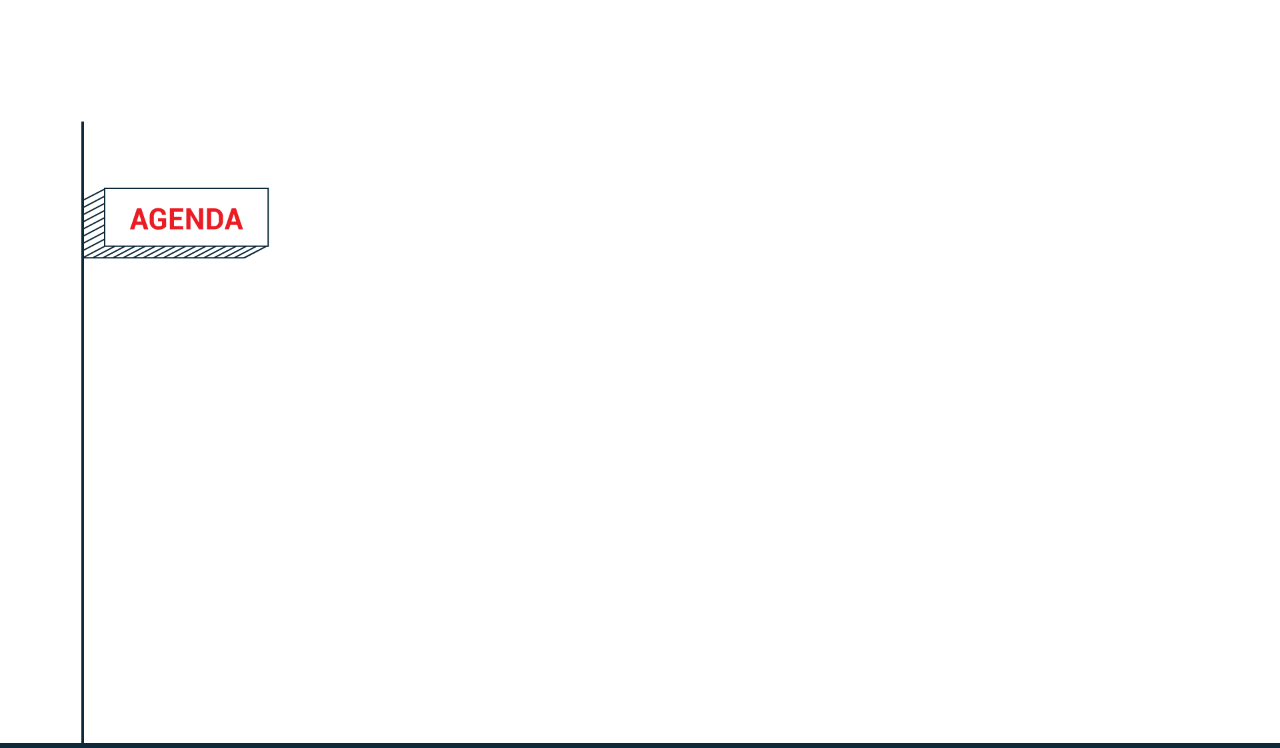
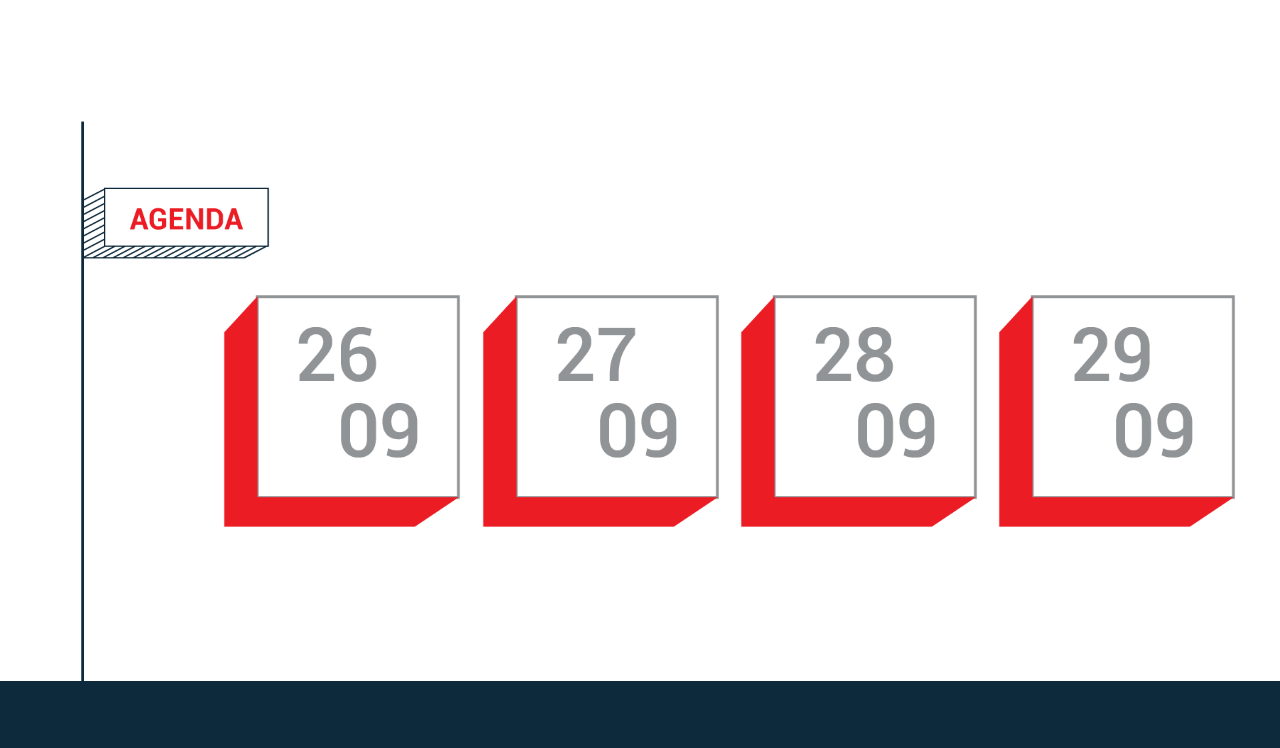
Before and after one commit to el-cardu/spmakerweek.github.io, a plain HTML site: page index.html in a window 1280 px wide. Shown: the part 1160-1908 px from the top of the page. Drawn offline with nearby package versions, Linux system fonts and the light colour scheme; some packages are replaced by stand-ins of ours.

Commit message:
Inserindo Botões da Agenda na seção

```diff
--- a/assets/css/spmakerweek.css
+++ b/assets/css/spmakerweek.css
@@ -40,6 +40,24 @@ header a {
   height: 350px;
 }
 
+.agenda-section {
+  height: 560px;
+}
+
+.agenda-image {
+  position: relative;
+  z-index: 3;
+}
+
+.agenda-botoes {
+  margin-top: -450px;
+  padding-bottom: : 200px;
+}
+
+.botao-agenda-1, .botao-agenda-2, .botao-agenda-3 {
+  margin-right: 40px;
+}
+
 .speakers-section {
   background-color: #0D293C;
   height: 560px;
@@ -56,12 +74,15 @@ header a {
 }
 
 .como-chegar .endereco {
-  font-family: 'Roboto Bold', sans-serif;
   font-size: 18px;
   top: -300px;
   width: 200px;
   height: 0;
   margin-left: -100px;
+}
+
+.endereco p {
+    font-family: Roboto Bold, sans-serif;
 }
 
 .map {
--- a/index.html
+++ b/index.html
@@ -21,7 +21,7 @@
     <meta property="og:locale" content="pt_BR">
     <meta property="og:description" content="Uma semana inteira para falar sobre fabricação digital, cultura maker, transformação social, tecnologia e diversidade.">
 
-    <link rel="icon" type="image/png" href="favicon.png">
+    <link rel="icon" type="image/png" href="favicon1.png">
 
     <!-- Scripts -->
     <!-- Custom JS for this template -->
@@ -31,11 +31,13 @@
     <!-- Stylesheets -->
     <!-- Bootstrap Core CSS -->
     <link rel="stylesheet" href="vendor/bootstrap/css/bootstrap.min.css">
+    <!-- Owl Carousel 2 -->
+    <link rel="stylesheet" href="/node_modules/owl.carousel/dist/assets/owl.carousel.min.css" />
     <!-- Custom styles for this template -->
     <link rel="stylesheet" href="assets/css/spmakerweek.css">
     <!-- Custom fonts for this template -->
     <link rel="stylesheet" href="vendor/font-awesome/css/font-awesome.min.css">
-    <link rel="stylesheet" href="https://fonts.googleapis.com/css?family=Roboto">
+    <link href="https://fonts.googleapis.com/css?family=Roboto:400,700" rel="stylesheet">
 
 </head>
 
@@ -73,6 +75,21 @@
     <section id="agenda-section" class="agenda-section">
         <div class="agenda-image">
             <img src="./assets/img/agenda-section.png" class="img-fluid" alt="Background com textura hexagonal. Seção com a agenda da SP MakerWeek.">
+        </div>
+        <div class="row agenda-botoes">
+            <div class="col-md-2 col-lg-2"></div>
+            <div class="col-lg-2 botao-agenda-1">
+                <a href="#"><img width="250px" src="assets/img/botao-agenda-1.png" alt="Agenda: Dia 26 de Setembro de 2018"></a>
+            </div>
+            <div class="col-lg-2 botao-agenda-2">
+                <a href="#"><img width="250px" src="assets/img/botao-agenda-2.png" alt="Agenda: Dia 27 de Setembro de 2018"></a>
+            </div>
+            <div class="col-lg-2 botao-agenda-3">
+                <a href="#"><img width="250px" src="assets/img/botao-agenda-3.png" alt="Agenda: Dia 28 de Setembro de 2018"></a>
+            </div>
+            <div class="col-lg-2 botao-agenda-4">
+                <a href="#"><img width="250px" src="assets/img/botao-agenda-4.png" alt="Agenda: Dia 29 de Setembro de 2018"></a>
+            </div>
         </div>
     </section>
 
```
Also changed, not shown: assets/img/botao-agenda-1.png (added), assets/img/botao-agenda-2.png (added), assets/img/botao-agenda-3.png (added), assets/img/botao-agenda-4.png (added), favicon1.png (added), favicon2.png (added).
